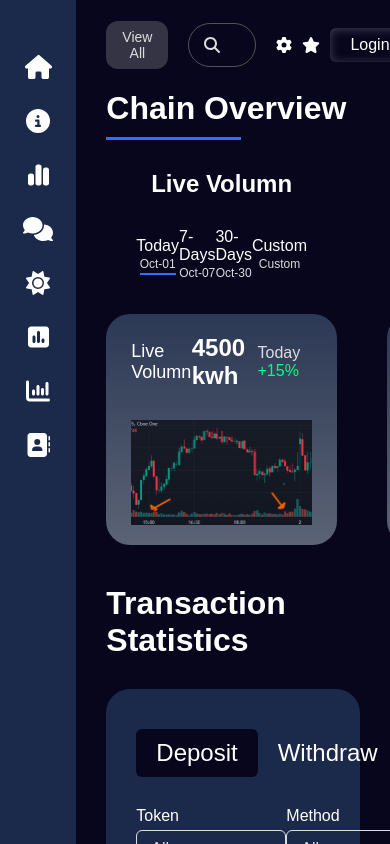
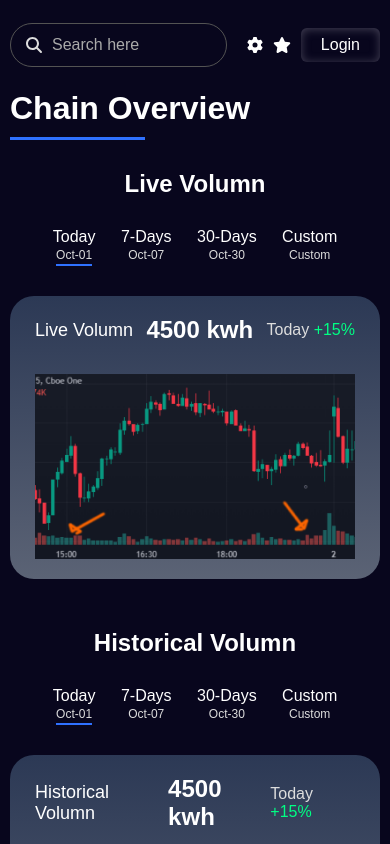
Before and after one commit to juancarlos0330/paw-trading-FE, a React (Create React App) app: page /overview/chain in a window 390 px wide. Built offline with nearby package versions, Linux system fonts and the light colour scheme.

Commit message:
- Update the mobile responsive style

```diff
--- a/src/components/layout/Header.scss
+++ b/src/components/layout/Header.scss
@@ -6,9 +6,18 @@
   justify-content: space-between;
   align-items: center;
   padding: 0 30px;
+  z-index: 10;
+
+  @media (max-width: 991px) {
+    padding: 0 10px;
+  }
 
   .view-all {
     display: flex;
+
+    @media (max-width: 991px) {
+      display: none;
+    }
 
     .view-all-btn {
       padding: 8px 16px;
@@ -31,6 +40,10 @@
     justify-content: center;
     align-items: center;
     padding: 0 15px;
+
+    @media (max-width: 991px) {
+      margin-left: 0px;
+    }
 
     input {
       width: 100%;
--- a/src/components/layout/Navbar.scss
+++ b/src/components/layout/Navbar.scss
@@ -8,6 +8,10 @@
   align-items: center;
   padding: 40px 10px;
   z-index: 10;
+
+  @media (max-width: 991px) {
+    display: none;
+  }
 
   .navbar-item {
     display: flex;
--- a/src/components/overview/GasFees.scss
+++ b/src/components/overview/GasFees.scss
@@ -21,6 +21,11 @@
     justify-content: space-between;
     align-items: center;
 
+    @media (max-width: 991px) {
+      flex-wrap: wrap;
+      gap: 20px;
+    }
+
     .gas-fees-item {
       padding: 30px 60px;
       background: linear-gradient(
@@ -34,6 +39,14 @@
       justify-content: center;
       align-items: center;
       cursor: pointer;
+
+      @media (max-width: 991px) {
+        width: calc(50% - 10px);
+      }
+
+      @media (max-width: 624px) {
+        width: 100%;
+      }
 
       .gas-fees-item-title {
         font-size: 18px;
--- a/src/components/overview/ProjectExplorer.scss
+++ b/src/components/overview/ProjectExplorer.scss
@@ -23,6 +23,10 @@
     gap: 20px;
     margin-bottom: 30px;
 
+    @media (max-width: 991px) {
+      flex-direction: column;
+    }
+
     .project-explore-filter-search {
       display: flex;
       flex-direction: row;
@@ -32,6 +36,10 @@
       border: 1px solid var(--color);
       border-radius: 6px;
       padding: 0 20px;
+
+      @media (max-width: 991px) {
+        width: 100%;
+      }
 
       svg {
         path {
@@ -66,6 +74,10 @@
       gap: 10px;
       padding: 15px 20px;
       cursor: pointer;
+
+      @media (max-width: 991px) {
+        width: 100%;
+      }
     }
   }
 
@@ -76,6 +88,10 @@
     align-items: center;
     width: 100%;
     gap: 30px;
+
+    @media (max-width: 991px) {
+      flex-direction: column;
+    }
 
     .project-explore-view-item {
       display: flex;
@@ -118,6 +134,7 @@
           white-space: nowrap;
           text-overflow: ellipsis;
           overflow: hidden;
+          width: 100%;
         }
       }
     }
--- a/src/components/overview/ProjectSwiper.scss
+++ b/src/components/overview/ProjectSwiper.scss
@@ -10,6 +10,11 @@
     align-items: center;
     overflow: hidden;
     margin-right: 40px;
+
+    @media (max-width: 991px) {
+      margin-right: 20px;
+      width: 320px !important;
+    }
 
     &:last-child {
       margin-right: 0;
@@ -53,10 +58,12 @@
         }
 
         .project-swiper-item-content {
-          font-size: 16px;
           color: var(--color);
           font-weight: bold;
           width: 100%;
+          white-space: nowrap;
+          text-overflow: ellipsis;
+          overflow: hidden;
         }
       }
     }
--- a/src/components/overview/TransactionStatistics.scss
+++ b/src/components/overview/TransactionStatistics.scss
@@ -24,6 +24,10 @@
     align-items: center;
     justify-content: center;
 
+    @media (max-width: 991px) {
+      padding: 20px 20px;
+    }
+
     .transaction-type-view {
       width: 100%;
       display: flex;
@@ -39,6 +43,11 @@
         transition: all 0.3s ease-in-out;
         padding: 10px 20px;
         border-radius: 6px;
+
+        @media (max-width: 991px) {
+          font-size: 20px;
+          padding: 10px 15px;
+        }
 
         &.active {
           background-color: var(--background-color);
@@ -58,11 +67,21 @@
       align-items: center;
       margin-bottom: 30px;
 
+      @media (max-width: 991px) {
+        flex-direction: row;
+        flex-wrap: wrap;
+      }
+
       .transaction-filter-item {
         display: flex;
         flex-direction: column;
         justify-content: center;
         align-items: flex-start;
+
+        @media (max-width: 991px) {
+          width: 50%;
+          padding: 0 10px 20px 10px;
+        }
 
         .transaction-filter-item-title {
           color: var(--title-color);
@@ -80,6 +99,10 @@
           cursor: pointer;
           background-color: transparent;
 
+          @media (max-width: 991px) {
+            width: 100%;
+          }
+
           option {
             background-color: var(--sign-background-color);
           }
@@ -93,6 +116,10 @@
       flex-direction: column;
       justify-content: center;
       align-items: center;
+
+      @media (max-width: 991px) {
+        overflow: auto;
+      }
 
       .transaction-list-item {
         display: flex;
--- a/src/pages/overview/ChainOverview.scss
+++ b/src/pages/overview/ChainOverview.scss
@@ -7,6 +7,10 @@
   width: 100%;
   padding: 0 30px;
   overflow-y: auto;
+
+  @media (max-width: 991px) {
+    padding: 0 10px;
+  }
 
   .title {
     font-size: 32px;
@@ -35,6 +39,10 @@
     margin-bottom: 40px;
     gap: 50px;
 
+    @media (max-width: 991px) {
+      flex-direction: column;
+    }
+
     .volumn-item {
       flex: 1;
       display: flex;
@@ -51,6 +59,10 @@
     align-items: center;
     justify-content: center;
     margin-bottom: 40px;
+
+    @media (max-width: 991px) {
+      margin-bottom: 0px;
+    }
 
     .highlighted-section-title {
       font-size: 32px;
@@ -81,6 +93,12 @@
         margin: 0 20px;
         transition: 0.3s all ease-in-out;
 
+        @media (max-width: 991px) {
+          font-size: 20px;
+          padding: 10px 15px;
+          margin: 0 5px;
+        }
+
         &.active {
           border-bottom: 3px solid var(--title-border-color);
         }
```
